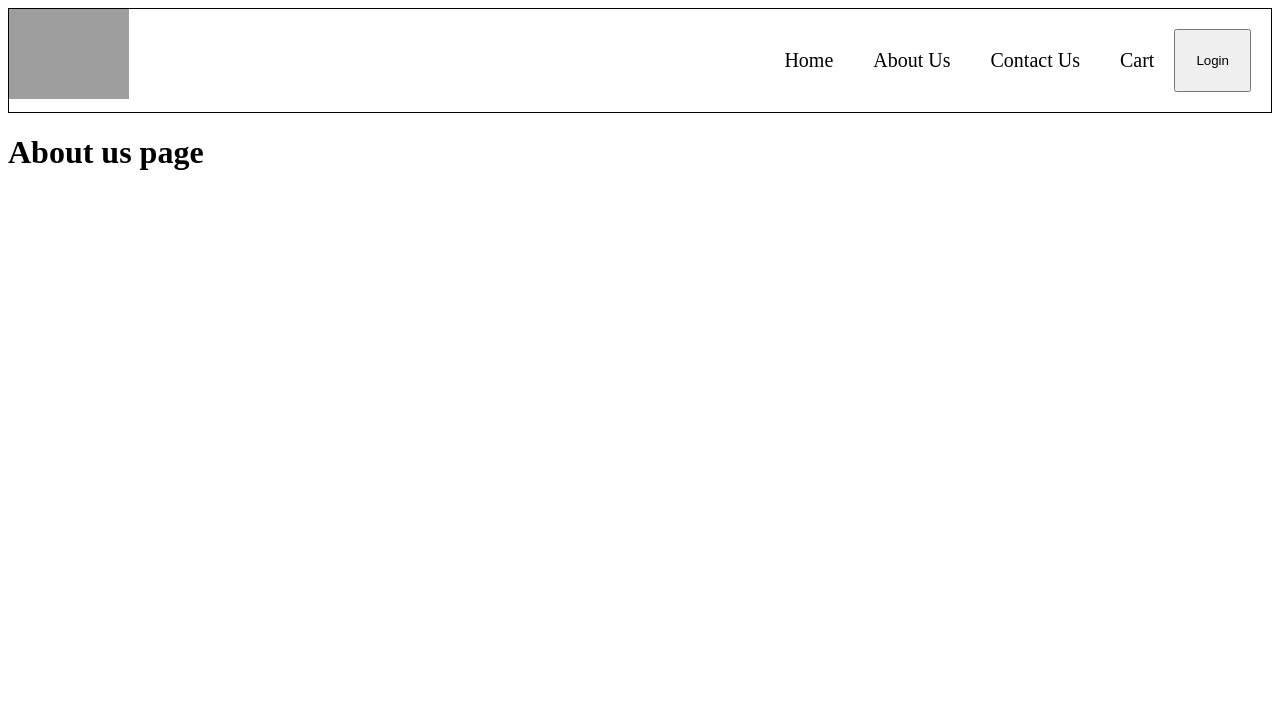
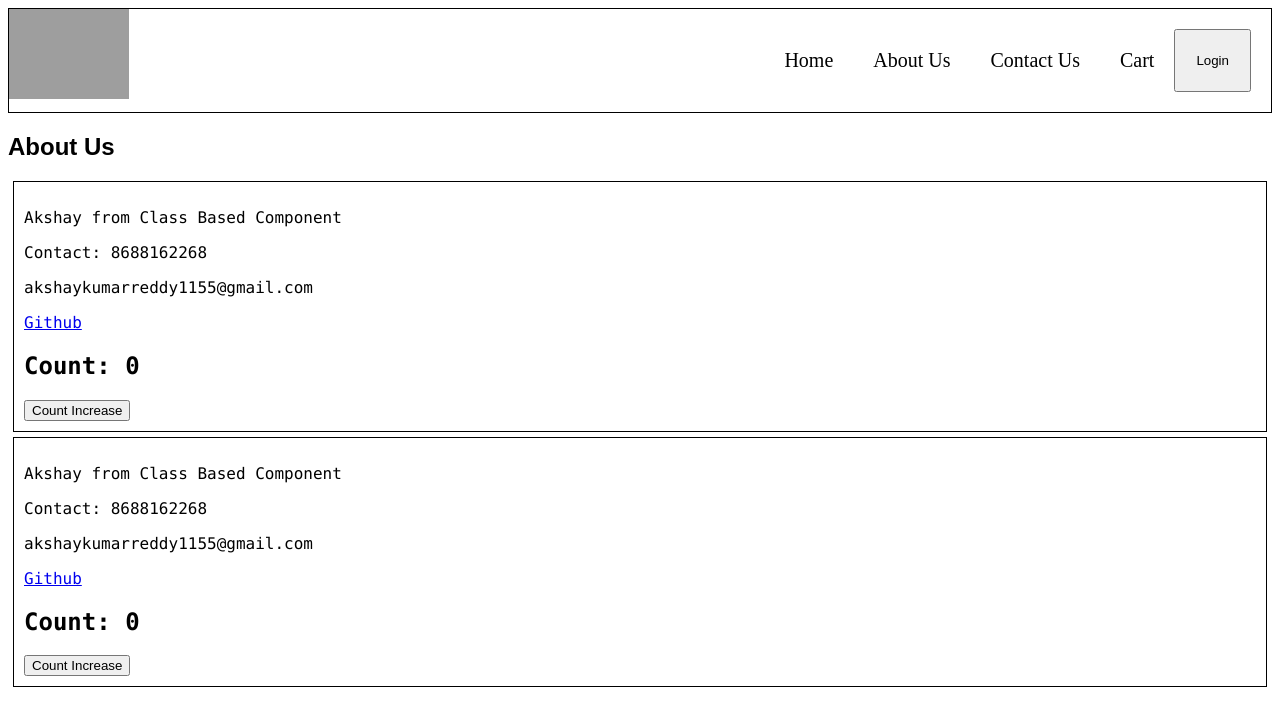
Before and after one commit to akshay1155/namaste-react, a React (Vite) app: page /about in a window 1280 px wide. Shown: the top 726 px of the page. Built offline with nearby package versions, Linux system fonts and the light colour scheme; grey boxes are pictures that could not be loaded.

Commit message:
react-lifecycle-methods

```diff
--- a/index.css
+++ b/index.css
@@ -81,3 +81,13 @@
     text-decoration: none;
     color: black;
 }
+
+.about > h2 {
+    font-family: Arial, Helvetica, sans-serif;
+}
+.user-card{
+    font-family: "Lucida Console", "Courier New", monospace;
+    border: 1px solid black;
+    padding: 10px;
+    margin: 5px;
+}
--- a/src/components/About.js
+++ b/src/components/About.js
@@ -1,9 +1,26 @@
-const About = () => {
-    return(
-        <div className="about">
-            <h1>About us page</h1>
-        </div>
+import React from "react";
+import User from "./User";
+import UserClass from "./UserClass";
+
+class About extends React.Component {
+  constructor(props) {
+    super(props);
+    console.log("Parent constructor");
+  }
+  componentDidMount() {
+    console.log("Parent Component did Mount");
+
+  }
+  render() {
+    console.log("Parent render");
+    return (
+      <div className="about">
+        <h2>About Us</h2>
+        <UserClass name={"Akshay from Class Based Component"} child={"child1"}/>
+        <UserClass name={"Akshay from Class Based Component"} child={"child2"}/>
+      </div>
     );
-};
+  }
+}
 
 export default About;
--- a/src/components/RestaurantMenu.js
+++ b/src/components/RestaurantMenu.js
@@ -24,7 +24,7 @@ const RestaurantMenu = () => {
       resInfo?.cards[2]?.card?.card?.info;
     const { itemCards } =
       resInfo?.cards[4]?.groupedCard?.cardGroupMap?.REGULAR?.cards[2]?.card?.card;
-
+    console.log(itemCards)
     return (
       <div className="menu">
         <h1>{name}</h1>
--- /dev/null
+++ b/src/components/User.js
@@ -0,0 +1,18 @@
+import { useState } from "react";
+import { Link } from "react-router-dom";
+const User = ({name}) => {
+  const [count,setCount] = useState(0);
+  const [count2]=useState(1);
+  return (
+    <div className="user-card">
+      <p>{name}</p>
+      <p>Contact: 8688162268</p>
+      <p>akshaykumarreddy1155@gmail.com</p>
+      <Link to="https://github.com/akshay1155">Github</Link>
+      <h2>Count = {count}</h2>
+      <h2>Count = {count2}</h2>
+    </div>
+  );
+};
+
+export default User;
--- /dev/null
+++ b/src/components/UserClass.js
@@ -0,0 +1,34 @@
+import React from "react";
+import { Link } from "react-router-dom";
+class UserClass extends React.Component{
+    constructor(props){
+        super(props);
+        this.state={
+            count: 0,
+        };
+        console.log(props.child+" constructor");
+    }
+    componentDidMount(){
+        console.log(this.props.child+" Component did Mount");
+    }
+    render(){
+        console.log(this.props.child+" render");
+        const {count} = this.state;
+        return (
+            <div className="user-card">
+              <p>{this.props.name}</p>
+              <p>Contact: 8688162268</p>
+              <p>akshaykumarreddy1155@gmail.com</p>
+              <Link to="https://github.com/akshay1155">Github</Link>
+              <h2>Count: {count}</h2>
+              <button onClick={()=>{
+                this.setState({
+                    count: this.state.count +1,
+                });
+              }}>Count Increase</button>
+            </div>
+          );
+    }
+}
+
+export default UserClass;
```
